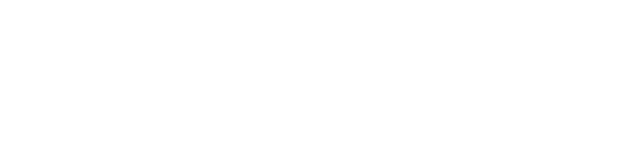
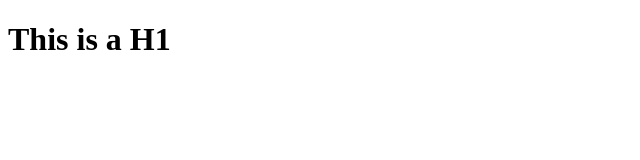
Before and after one commit to francescoluciani/helloWorld, a plain HTML site: page index.html in a window 1280 px wide. Shown: the whole page, without its empty margins (0-640 px from the left). Drawn offline with Linux system fonts and the light colour scheme.

Commit message:
Entered a H1 tag in the body

```diff
--- a/index.html
+++ b/index.html
@@ -5,5 +5,7 @@
     <meta name="viewport" content="width=device-width, initial-scale=1.0" />
     <title>index.html</title>
   </head>
-  <body></body>
+  <body>
+    <h1>This is a H1</h1>
+  </body>
 </html>
```
